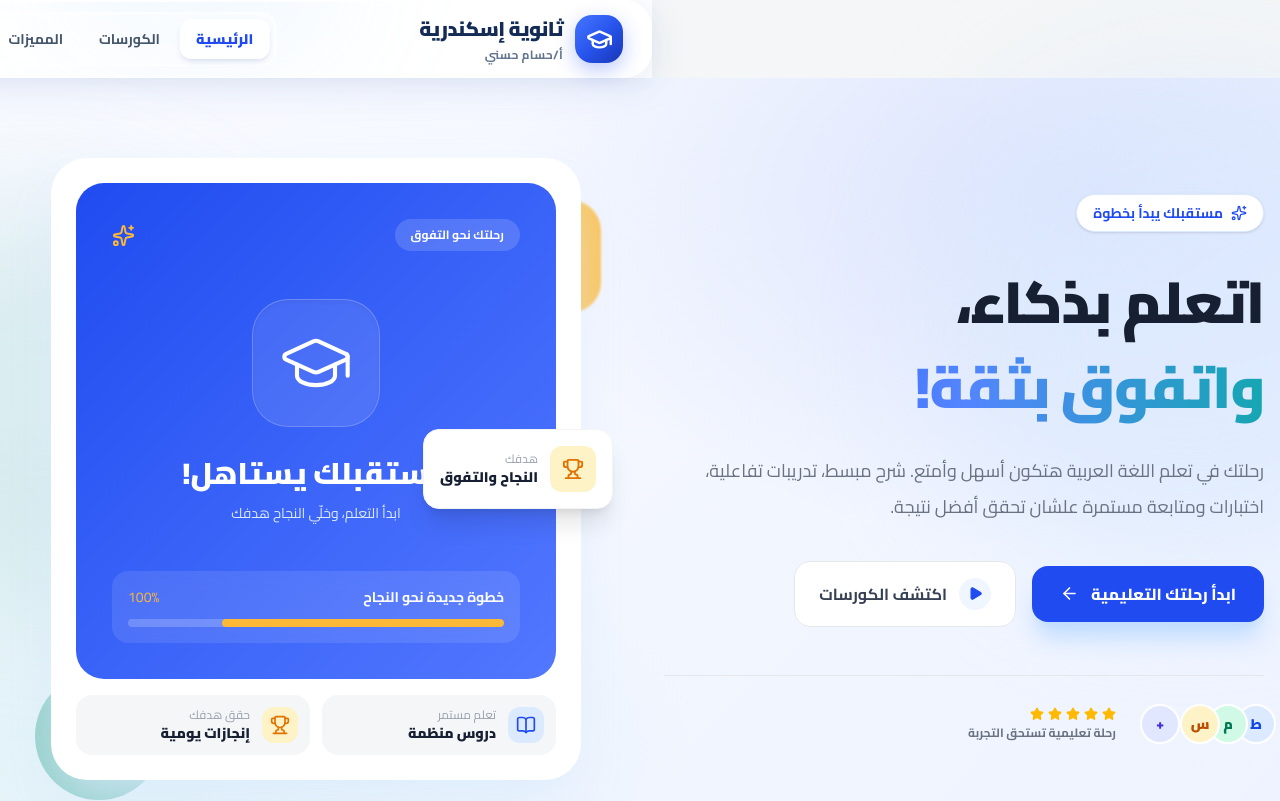
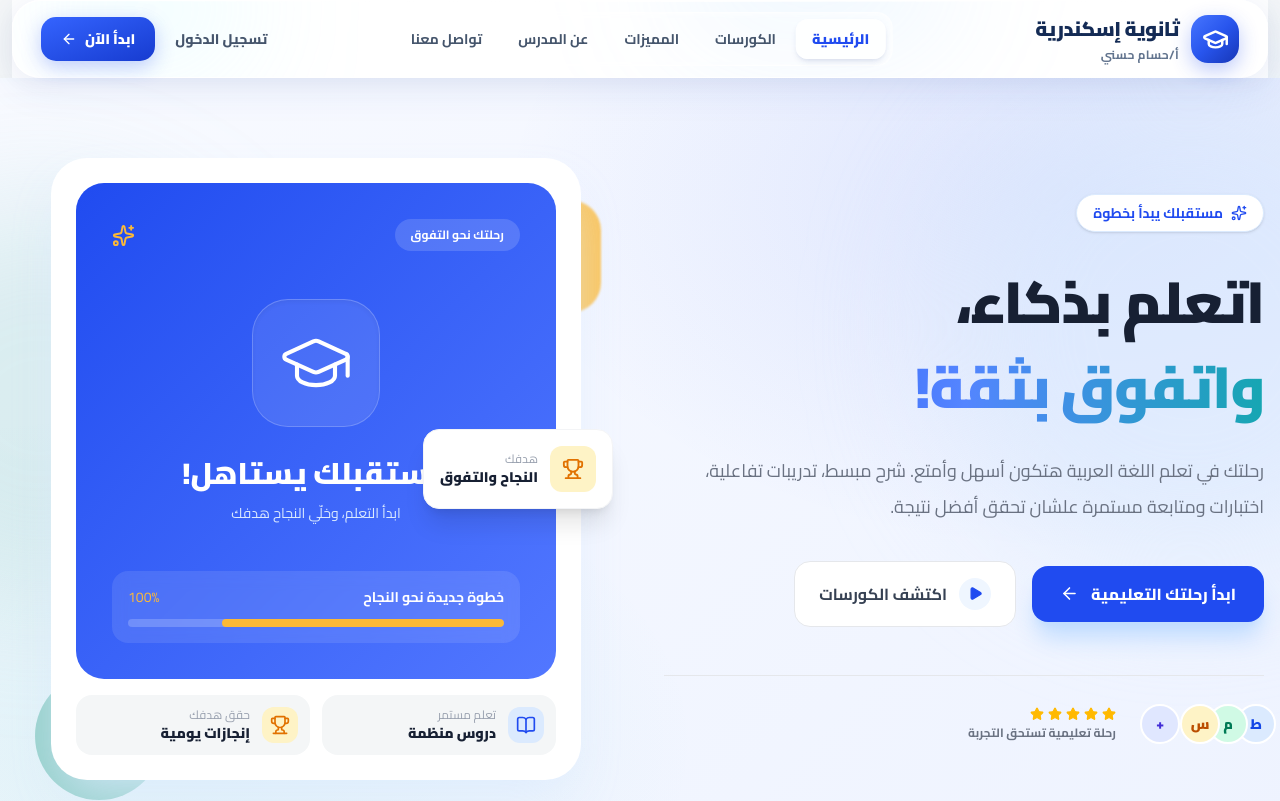
Before and after one commit to Nour2013hossam/hossam-platform, a Next.js app: page / in a window 1280 px wide. Shown: the top 801 px of the page. Built offline with nearby package versions, Linux system fonts and the light colour scheme.

Commit message:
Fix centered fixed navbar positioning

```diff
--- a/src/app/page.tsx
+++ b/src/app/page.tsx
@@ -105,7 +105,7 @@ export default function Home() {
     <main className="min-h-screen overflow-x-clip bg-[#f4f6f7] text-[#172033]">
 
       {/* Liquid Glass Navbar */}
-      <header className="fixed top-3 left-1/2 z-50 w-[calc(100%-24px)] max-w-[1380px] -translate-x-1/2">
+      <header className="fixed top-3 inset-x-0 z-50 mx-auto w-[calc(100%-24px)] max-w-[1380px]">
 
         <div className="relative isolate rounded-[28px] border border-white/60 bg-white/45 shadow-[0_8px_40px_rgba(30,64,175,0.10),inset_0_1px_0_rgba(255,255,255,0.9)] backdrop-blur-2xl backdrop-saturate-150 transition-all duration-500">
 
```
